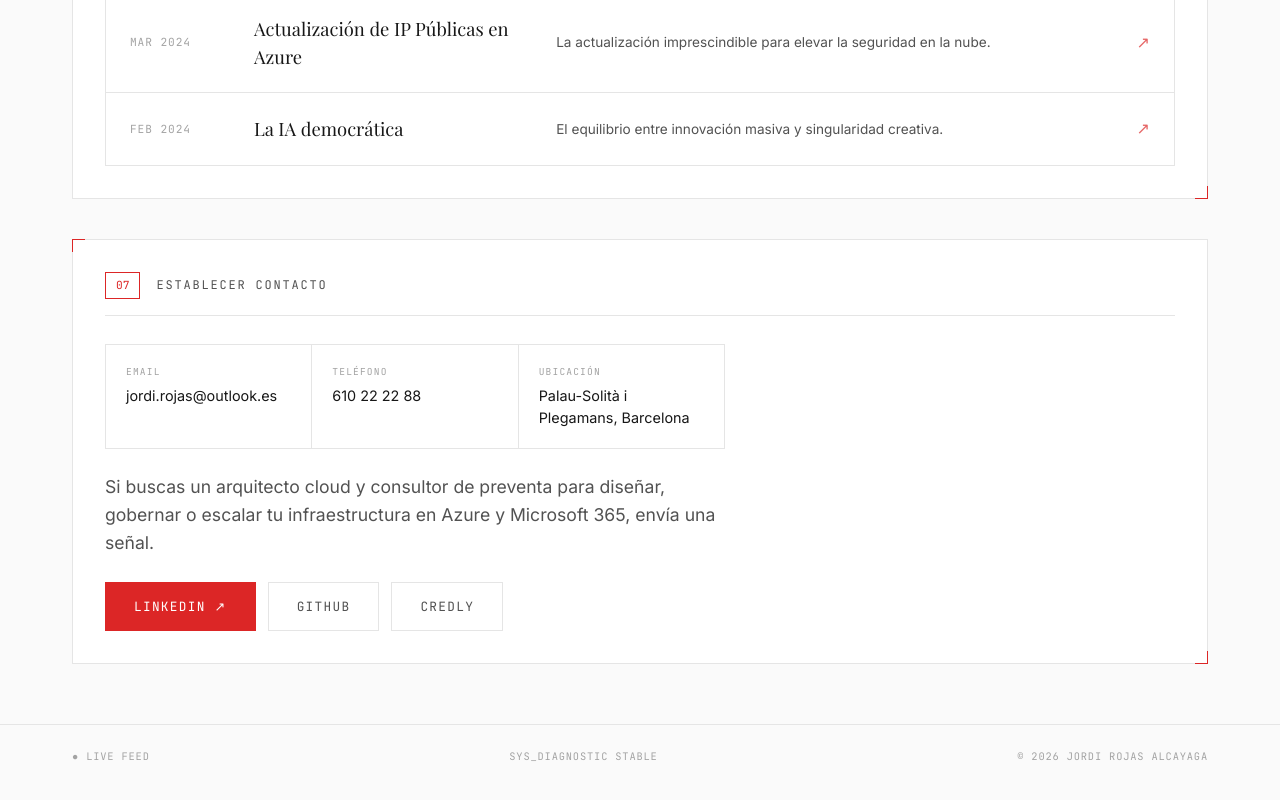
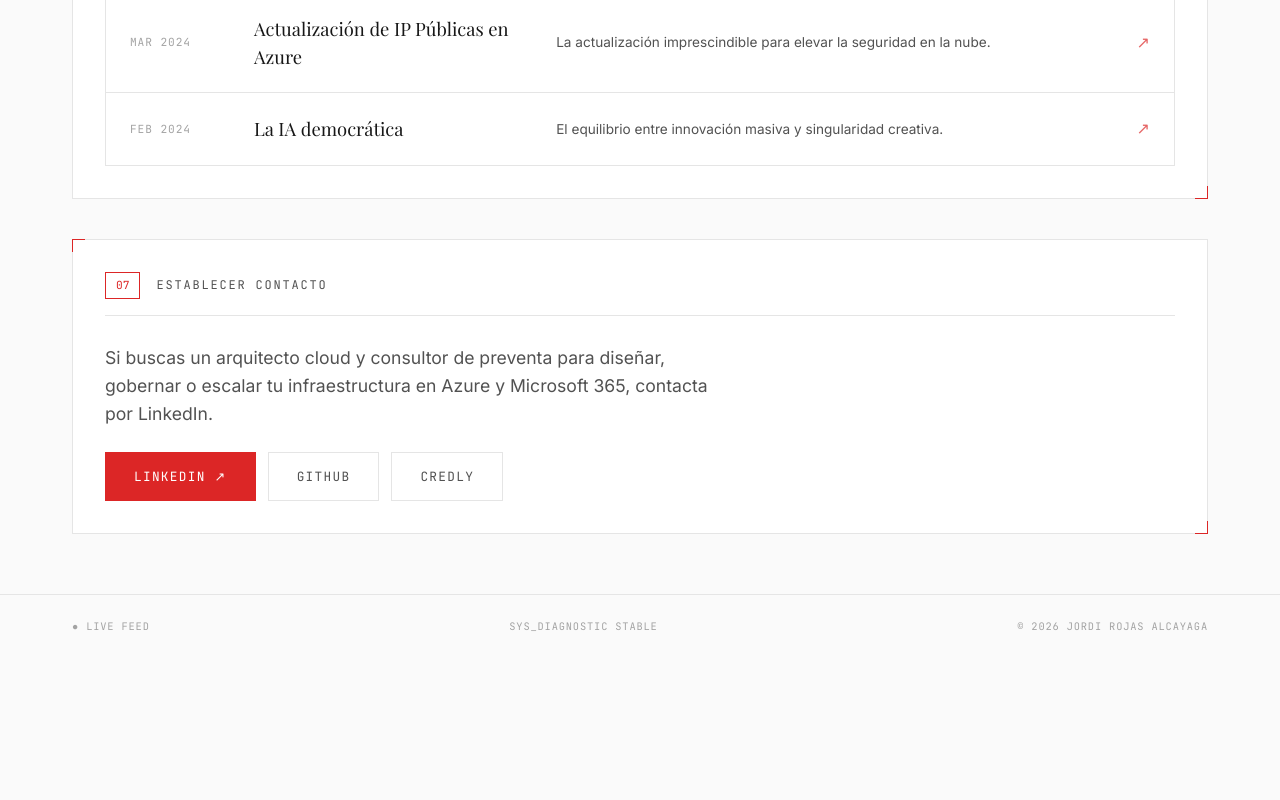
Before and after one commit to vhalo/jordirojas-web, a plain HTML site: page index.html in a window 1280 px wide. Shown: the part 3750-4550 px from the top of the page. After the commit the page ends 4425 px from the top, so only its background shows below. Drawn offline with nearby package versions, Linux system fonts and the light colour scheme; a web font is replaced by a local one.

Commit message:
fix: update employer to Softeng, remove phone/email, keep LinkedIn contact

```diff
--- a/index.html
+++ b/index.html
@@ -153,9 +153,9 @@
                 </div>
                 <div class="timeline">
                     <div class="timeline-entry active">
-                        <span class="timeline-date">2019 — ACTUAL</span>
+                        <span class="timeline-date">MARZO 2026 — ACTUAL</span>
                         <h3>Senior Infra &amp; Cloud Architect / Presales</h3>
-                        <span class="timeline-org">Raona</span>
+                        <span class="timeline-org">Softeng</span>
                         <p>Referente técnico, creación de contenido, webinars y charlas técnicas. Colaboración con BDM en catálogo de servicios, discovery, ofertas y argumentos de valor. Apoyo a equipos comerciales en oportunidades y cierre de propuestas. Definición de arquitecturas Azure y Microsoft 365 para clientes enterprise. Workshops de roadmap cloud, seguridad y modern workplace. Diseño e implantación de Modern Endpoint Management en entornos híbridos.</p>
                     </div>
                     <div class="timeline-entry">
@@ -307,21 +307,7 @@
                     <span class="panel-title">ESTABLECER CONTACTO</span>
                 </div>
                 <div class="contact-body">
-                    <div class="contact-grid">
-                        <div class="contact-line">
-                            <span class="mono-label">Email</span>
-                            <a href="mailto:jordi.rojas@outlook.es" class="contact-value">jordi.rojas@outlook.es</a>
-                        </div>
-                        <div class="contact-line">
-                            <span class="mono-label">Teléfono</span>
-                            <a href="tel:+34610222288" class="contact-value">610 22 22 88</a>
-                        </div>
-                        <div class="contact-line">
-                            <span class="mono-label">Ubicación</span>
-                            <span class="contact-value">Palau-Solità i Plegamans, Barcelona</span>
-                        </div>
-                    </div>
-                    <p class="contact-text">Si buscas un arquitecto cloud y consultor de preventa para diseñar, gobernar o escalar tu infraestructura en Azure y Microsoft 365, envía una señal.</p>
+                    <p class="contact-text">Si buscas un arquitecto cloud y consultor de preventa para diseñar, gobernar o escalar tu infraestructura en Azure y Microsoft 365, contacta por LinkedIn.</p>
                     <div class="contact-actions">
                         <a href="https://www.linkedin.com/in/jordirojas/" target="_blank" rel="noopener" class="contact-btn primary">LinkedIn ↗</a>
                         <a href="https://github.com/vhalo" target="_blank" rel="noopener" class="contact-btn">GitHub</a>
```
